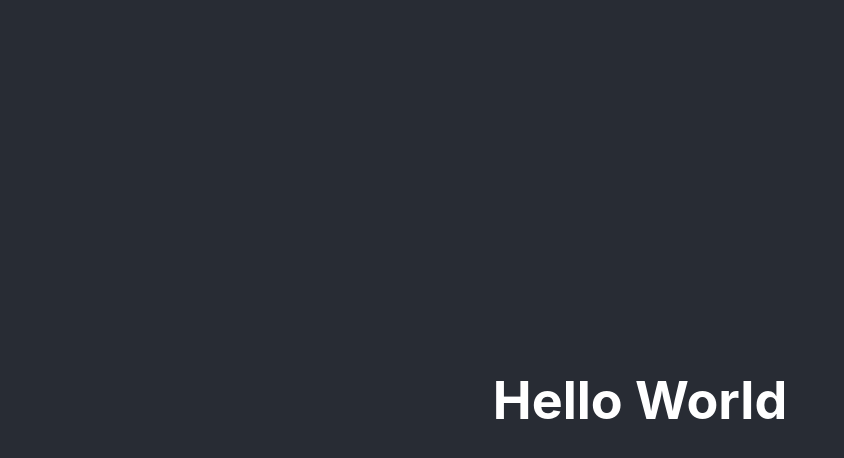
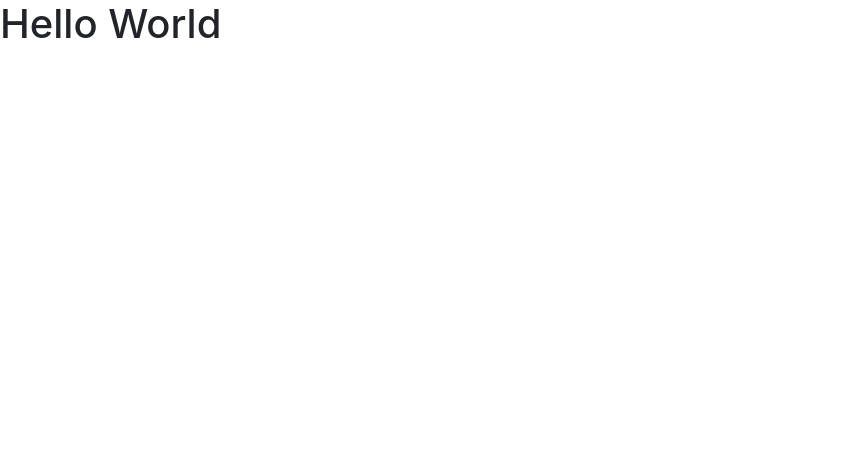
Before and after one commit to CLantigua2/MERN-social-media-site, a React (Create React App) app in the folder client/: page / in a window 1280 px wide. Shown: the top 458 px of the page, without its empty margins (0-844 px from the left). Built offline with nearby package versions, Linux system fonts and the light colour scheme.

Commit message:
set up client boostrap

```diff
--- a/client/public/index.html
+++ b/client/public/index.html
@@ -6,11 +6,21 @@
     <meta name="viewport" content="width=device-width, initial-scale=1, shrink-to-fit=no">
     <meta name="theme-color" content="#000000">
     <link rel="manifest" href="%PUBLIC_URL%/manifest.json">
-    <title>React App</title>
+    <link rel="stylesheet" href="https://stackpath.bootstrapcdn.com/bootstrap/4.1.3/css/bootstrap.min.css" integrity="sha384-MCw98/SFnGE8fJT3GXwEOngsV7Zt27NXFoaoApmYm81iuXoPkFOJwJ8ERdknLPMO"
+      crossorigin="anonymous">
+<link rel="stylesheet" href="https://use.fontawesome.com/releases/v5.6.1/css/all.css" integrity="sha384-gfdkjb5BdAXd+lj+gudLWI+BXq4IuLW5IT+brZEZsLFm++aCMlF1V92rMkPaX4PP"
+  crossorigin="anonymous">
+
+    <title>DevConnector</title>
   </head>
   <body>
 
     <div id="root"></div>
-
+<script src="https://code.jquery.com/jquery-3.3.1.slim.min.js" integrity="sha384-q8i/X+965DzO0rT7abK41JStQIAqVgRVzpbzo5smXKp4YfRvH+8abtTE1Pi6jizo"
+  crossorigin="anonymous"></script>
+<script src="https://cdnjs.cloudflare.com/ajax/libs/popper.js/1.14.3/umd/popper.min.js" integrity="sha384-ZMP7rVo3mIykV+2+9J3UJ46jBk0WLaUAdn689aCwoqbBJiSnjAK/l8WvCWPIPm49"
+  crossorigin="anonymous"></script>
+<script src="https://stackpath.bootstrapcdn.com/bootstrap/4.1.3/js/bootstrap.min.js" integrity="sha384-ChfqqxuZUCnJSK3+MXmPNIyE6ZbWh2IMqE241rYiqJxyMiZ6OW/JmZQ5stwEULTy"
+  crossorigin="anonymous"></script>
   </body>
 </html>
--- a/client/src/App.css
+++ b/client/src/App.css
@@ -1,32 +1,39 @@
-.App {
-  text-align: center;
+img {
+  width: 100%;
 }
 
-.App-logo {
-  animation: App-logo-spin infinite 20s linear;
-  height: 40vmin;
+.landing {
+  position: relative;
+  background: url('./img/showcase.jpg') no-repeat;
+  background-size: cover;
+  background-position: center;
+  height: 100vh;
+  margin-top: -24px;
+  margin-bottom: -50px;
 }
 
-.App-header {
-  background-color: #282c34;
-  min-height: 100vh;
-  display: flex;
-  flex-direction: column;
-  align-items: center;
-  justify-content: center;
-  font-size: calc(10px + 2vmin);
-  color: white;
+.landing-inner {
+  padding-top: 80px;
 }
 
-.App-link {
-  color: #61dafb;
+.dark-overlay {
+  background-color: rgba(0, 0, 0, 0.7);
+  position: absolute;
+  top: 0;
+  left: 0;
+  width: 100%;
+  height: 100%;
 }
 
-@keyframes App-logo-spin {
-  from {
-    transform: rotate(0deg);
-  }
-  to {
-    transform: rotate(360deg);
-  }
+.card-form {
+  opacity: 0.9;
 }
+
+.latest-profiles-img {
+  width: 40px;
+  height: 40px;
+}
+
+.form-control::placeholder {
+  color: #bbb !important;
+}
--- a/client/src/App.js
+++ b/client/src/App.js
@@ -5,9 +5,7 @@ class App extends Component {
 	render() {
 		return (
 			<div className="App">
-				<header className="App-header">
-					<h1>Hello World</h1>
-				</header>
+				<h1>Hello World</h1>
 			</div>
 		);
 	}
```
Also changed, not shown: client/src/img/showcase.jpg (added).
